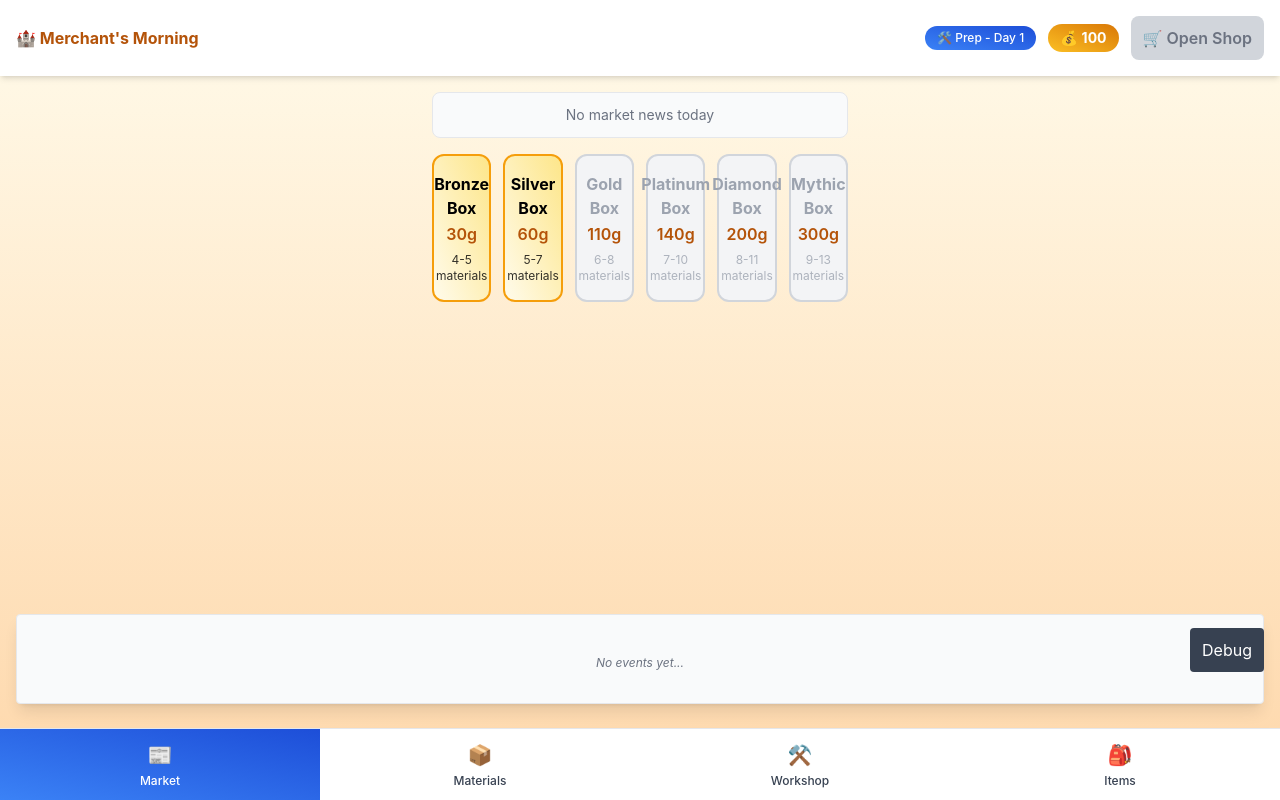
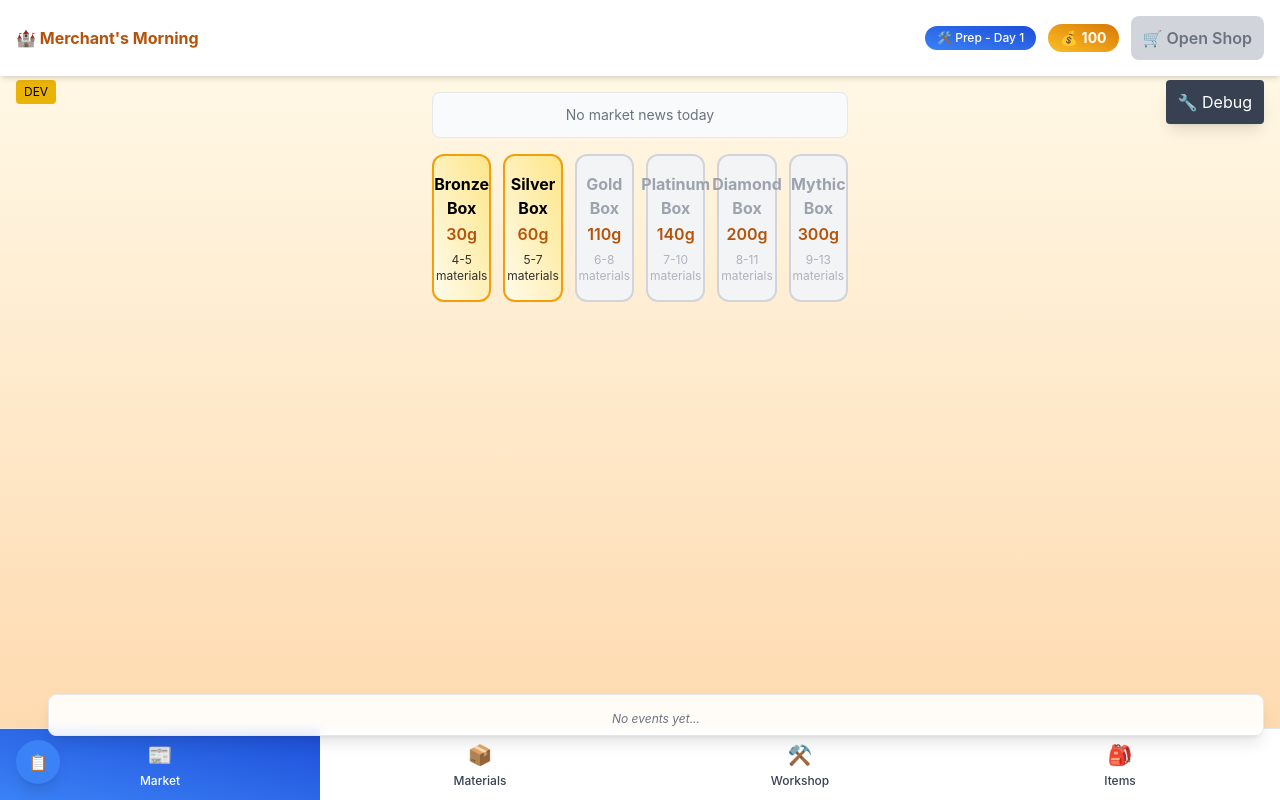
Before and after one commit to hendrism/merchants-morning, a React (Create React App) app: page / in a window 1280 px wide. Built offline with nearby package versions, Linux system fonts and the light colour scheme.

Commit message:
fix debug console and event log position

```diff
--- a/src/App.jsx
+++ b/src/App.jsx
@@ -23,6 +23,7 @@ const MerchantsMorning = () => {
   const [notifications, setNotifications] = useState([]);
   const notificationTimers = useRef([]);
   const [showDebug, setShowDebug] = useState(false);
+  const [showEventLog, setShowEventLog] = useState(true);
 
   const addEvent = (message, type = 'info') => {
     const event = {
@@ -94,6 +95,9 @@ const MerchantsMorning = () => {
     addEvent(`🌅 Started Day ${gameState.day + 1}`, 'success');
   };
 
+  // Check if we're in development mode (more reliable check)
+  const isDevelopment = !process.env.NODE_ENV || process.env.NODE_ENV === 'development';
+
   return (
     <div className="min-h-screen flex flex-col bg-gradient-to-b from-amber-50 to-orange-200">
       <Header
@@ -146,16 +150,30 @@ const MerchantsMorning = () => {
       )}
 
       <Notifications notifications={notifications} />
-      <EventLog events={eventLog} />
+
+      {/* Collapsible Event Log */}
+      {showEventLog && <EventLog events={eventLog} />}
+
+      {/* Event Log Toggle Button */}
+      <button
+        className="fixed bottom-4 left-4 bg-blue-500 text-white p-2 rounded-full shadow-lg z-50 hover:bg-blue-600 transition-colors"
+        onClick={() => setShowEventLog(prev => !prev)}
+        title={showEventLog ? 'Hide Events' : 'Show Events'}
+      >
+        {showEventLog ? '📋' : '📝'}
+      </button>
+
       <UpdateToast />
 
-      {process.env.NODE_ENV !== 'production' && (
+      {/* Debug Tools - Always show in development, or when manually enabled */}
+      {(isDevelopment || showDebug) && (
         <>
           <button
-            className="fixed bottom-32 right-4 bg-gray-700 text-white px-3 py-1 rounded z-50"
+            className="fixed top-20 right-4 bg-gray-700 text-white px-3 py-1 rounded z-50 hover:bg-gray-600 transition-colors shadow-lg"
             onClick={() => setShowDebug(prev => !prev)}
+            title="Toggle Debug Console"
           >
-            {showDebug ? 'Close Debug' : 'Debug'}
+            {showDebug ? '🔧 Close' : '🔧 Debug'}
           </button>
           {showDebug && (
             <DebugConsole
@@ -168,6 +186,13 @@ const MerchantsMorning = () => {
           )}
         </>
       )}
+
+      {/* Development mode indicator */}
+      {isDevelopment && (
+        <div className="fixed top-20 left-4 bg-yellow-500 text-black px-2 py-1 rounded text-xs z-40">
+          DEV
+        </div>
+      )}
     </div>
   );
 };
--- a/src/components/DebugConsole.jsx
+++ b/src/components/DebugConsole.jsx
@@ -54,54 +54,95 @@ const DebugConsole = ({ gameState, setGameState, resetGame, openShop, serveCusto
   };
 
   return (
-    <div className="fixed bottom-32 right-4 bg-white border border-gray-300 rounded-lg shadow-lg p-4 w-72 z-50 text-sm space-y-3">
-      <h2 className="font-bold mb-2">Debug Console</h2>
-      <button className="w-full bg-red-500 hover:bg-red-600 text-white rounded p-1" onClick={resetGame}>
-        Reset Game
+    <div className="fixed top-24 right-4 bg-white/95 backdrop-blur-sm border border-gray-300 rounded-lg shadow-xl p-4 w-80 z-50 text-sm space-y-3 max-h-96 overflow-y-auto">
+      <div className="flex items-center justify-between border-b pb-2">
+        <h2 className="font-bold text-gray-800">🔧 Debug Console</h2>
+        <div className="text-xs bg-gray-100 px-2 py-1 rounded">
+          Day {gameState.day} • {gameState.gold}g
+        </div>
+      </div>
+
+      <div className="grid grid-cols-2 gap-2">
+        <button
+          className="bg-red-500 hover:bg-red-600 text-white rounded p-2 text-xs transition-colors"
+          onClick={resetGame}
+        >
+          🔄 Reset Game
         </button>
-      <button className="w-full bg-gray-500 hover:bg-gray-600 text-white rounded p-1" onClick={toggleDarkMode}>
-        Toggle {darkMode ? 'Light' : 'Dark'} Mode
+        <button
+          className="bg-gray-500 hover:bg-gray-600 text-white rounded p-2 text-xs transition-colors"
+          onClick={toggleDarkMode}
+        >
+          {darkMode ? '☀️ Light' : '🌙 Dark'}
         </button>
+      </div>
+
+      <div className="space-y-2">
         <div className="flex gap-2 items-center">
           <input
             type="number"
-          className="border p-1 flex-1"
-          placeholder="Gold"
+            className="border rounded px-2 py-1 flex-1 text-xs"
+            placeholder="Gold amount"
             value={goldAmount}
             onChange={e => setGoldAmount(e.target.value)}
           />
-        <button className="bg-yellow-500 hover:bg-yellow-600 text-white px-2 py-1 rounded" onClick={addGold}>
-          Add
+          <button
+            className="bg-yellow-500 hover:bg-yellow-600 text-white px-3 py-1 rounded text-xs transition-colors"
+            onClick={addGold}
+          >
+            💰 Add
           </button>
         </div>
+
         <div className="flex gap-2 items-center">
           <select
-          className="border p-1 flex-1"
+            className="border rounded px-2 py-1 flex-1 text-xs"
             value={materialId}
             onChange={e => setMaterialId(e.target.value)}
           >
             {Object.entries(MATERIALS).map(([id, m]) => (
               <option key={id} value={id}>
-              {m.name}
+                {m.icon} {m.name}
               </option>
             ))}
           </select>
           <input
             type="number"
-          className="border p-1 w-16"
+            className="border rounded px-2 py-1 w-12 text-xs"
             value={materialAmount}
             onChange={e => setMaterialAmount(e.target.value)}
           />
-        <button className="bg-green-500 hover:bg-green-600 text-white px-2 py-1 rounded" onClick={addMaterial}>
-          Add
+          <button
+            className="bg-green-500 hover:bg-green-600 text-white px-3 py-1 rounded text-xs transition-colors"
+            onClick={addMaterial}
+          >
+            📦 Add
           </button>
         </div>
-      <button className="w-full bg-blue-500 hover:bg-blue-600 text-white rounded p-1" onClick={openShop}>
-        Open Shop
+      </div>
+
+      <div className="grid grid-cols-2 gap-2">
+        <button
+          className="bg-blue-500 hover:bg-blue-600 text-white rounded p-2 text-xs transition-colors"
+          onClick={openShop}
+        >
+          🛒 Open Shop
         </button>
-      <button className="w-full bg-purple-500 hover:bg-purple-600 text-white rounded p-1" onClick={simulateSale}>
-        Simulate Sale
+        <button
+          className="bg-purple-500 hover:bg-purple-600 text-white rounded p-2 text-xs transition-colors"
+          onClick={simulateSale}
+        >
+          🤖 Auto Sale
         </button>
+      </div>
+
+      <div className="border-t pt-2">
+        <div className="text-xs text-gray-600 space-y-1">
+          <div>Materials: {Object.values(gameState.materials || {}).reduce((a, b) => a + b, 0)}</div>
+          <div>Items: {Object.values(gameState.inventory || {}).reduce((a, b) => a + b, 0)}</div>
+          <div>Customers: {gameState.customers?.length || 0}</div>
+        </div>
+      </div>
     </div>
   );
 };
--- a/src/components/EventLog.jsx
+++ b/src/components/EventLog.jsx
@@ -2,12 +2,13 @@ import React from 'react';
 import PropTypes from 'prop-types';
 
 const EventLog = ({ events }) => (
-  <div className="fixed bottom-24 left-4 right-4 bg-gray-50 border rounded p-2 max-h-40 overflow-y-auto shadow-lg z-50 safe-area-bottom">
+  <div className="fixed bottom-16 left-12 right-4 bg-white/90 backdrop-blur-sm border border-gray-200 rounded-lg p-2 max-h-32 overflow-y-auto shadow-lg z-40 safe-area-bottom">
     {events.length === 0 ? (
-      <p className="text-gray-500 italic text-center py-8 text-sm sm:text-xs">No events yet...</p>
+      <p className="text-gray-500 italic text-center py-2 text-xs">No events yet...</p>
     ) : (
-      events.map(event => (
-        <div key={event.id} className="text-sm sm:text-xs mb-1">
+      <div className="space-y-1">
+        {events.slice(0, 5).map(event => (
+          <div key={event.id} className="text-xs">
             <span
               className={
                 event.type === 'success'
@@ -19,9 +20,15 @@ const EventLog = ({ events }) => (
             >
               {event.message}
             </span>
-          <div className="text-gray-400">{event.timestamp}</div>
+            <span className="text-gray-400 ml-2 text-xs">{event.timestamp}</span>
           </div>
-      ))
+        ))}
+        {events.length > 5 && (
+          <div className="text-xs text-gray-400 text-center pt-1 border-t">
+            +{events.length - 5} more events
+          </div>
+        )}
+      </div>
     )}
   </div>
 );
```
Lines whose indentation alone changed are shown as unchanged.
